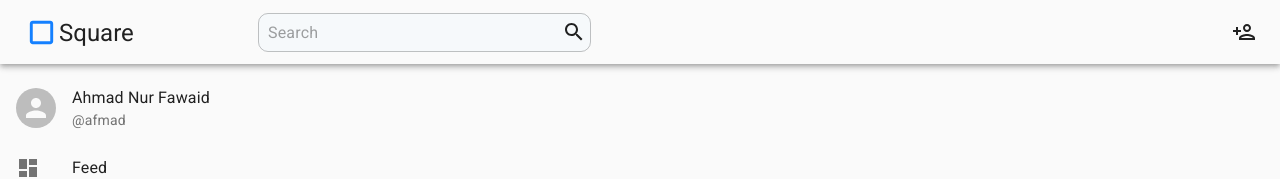
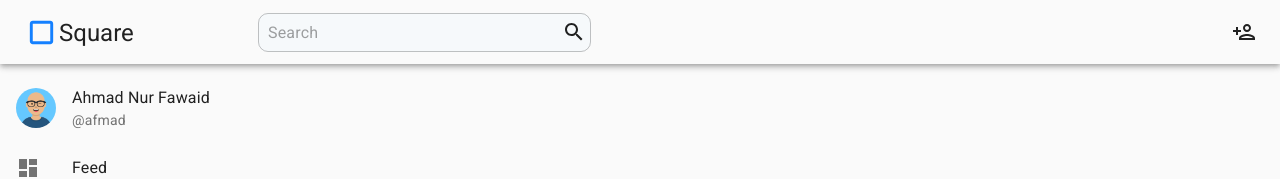
Before and after one commit to VanoAkofashvili/node_react_social_media, a React (Create React App) app in the folder frontend/: page / in a window 1280 px wide. Shown: the top 179 px of the page. Built offline with nearby package versions, Linux system fonts and the light colour scheme.

Commit message:
added profile avatar

```diff
--- a/frontend/src/components/Sidebar.js/index.js
+++ b/frontend/src/components/Sidebar.js/index.js
@@ -15,6 +15,7 @@ import PhotoSizeSelectActualOutlinedIcon from "@material-ui/icons/PhotoSizeSelec
 import DescriptionOutlinedIcon from "@material-ui/icons/DescriptionOutlined";
 import CardGiftcardRoundedIcon from "@material-ui/icons/CardGiftcardRounded";
 import AccountTreeOutlinedIcon from "@material-ui/icons/AccountTreeOutlined";
+import  profileAvatar from  '../../static/avatar/1.jpg'
 
 export default function Sidebar() {
   return (
@@ -22,7 +23,7 @@ export default function Sidebar() {
       <List component="nav">
         <ListItem>
           <ListItemAvatar>
-            <Avatar alt="profile" src="" />
+            <Avatar alt="profile" src={profileAvatar} />
           </ListItemAvatar>
           <ListItemText primary="Ahmad Nur Fawaid" secondary="@afmad" />
         </ListItem>
```
Also changed, not shown: frontend/src/static/avatar/1.jpg (added).
